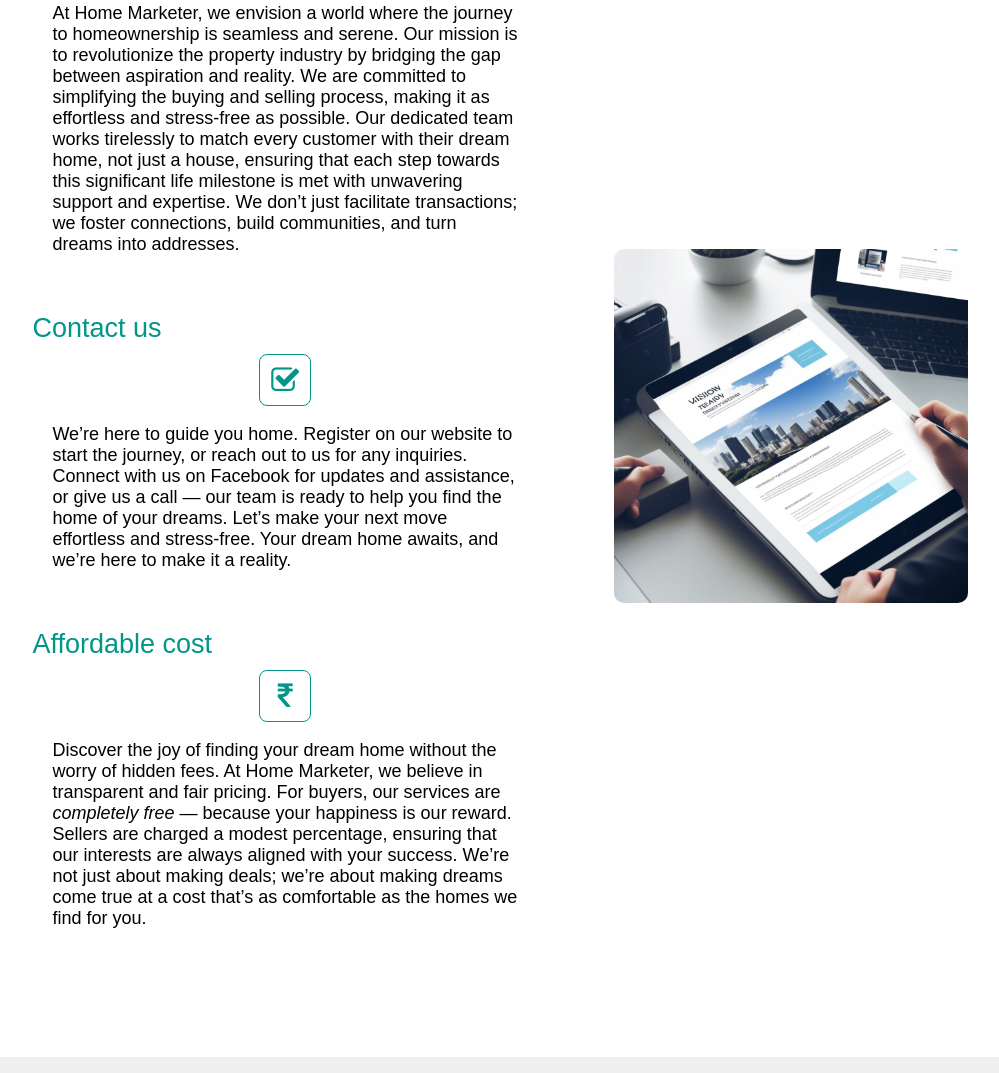
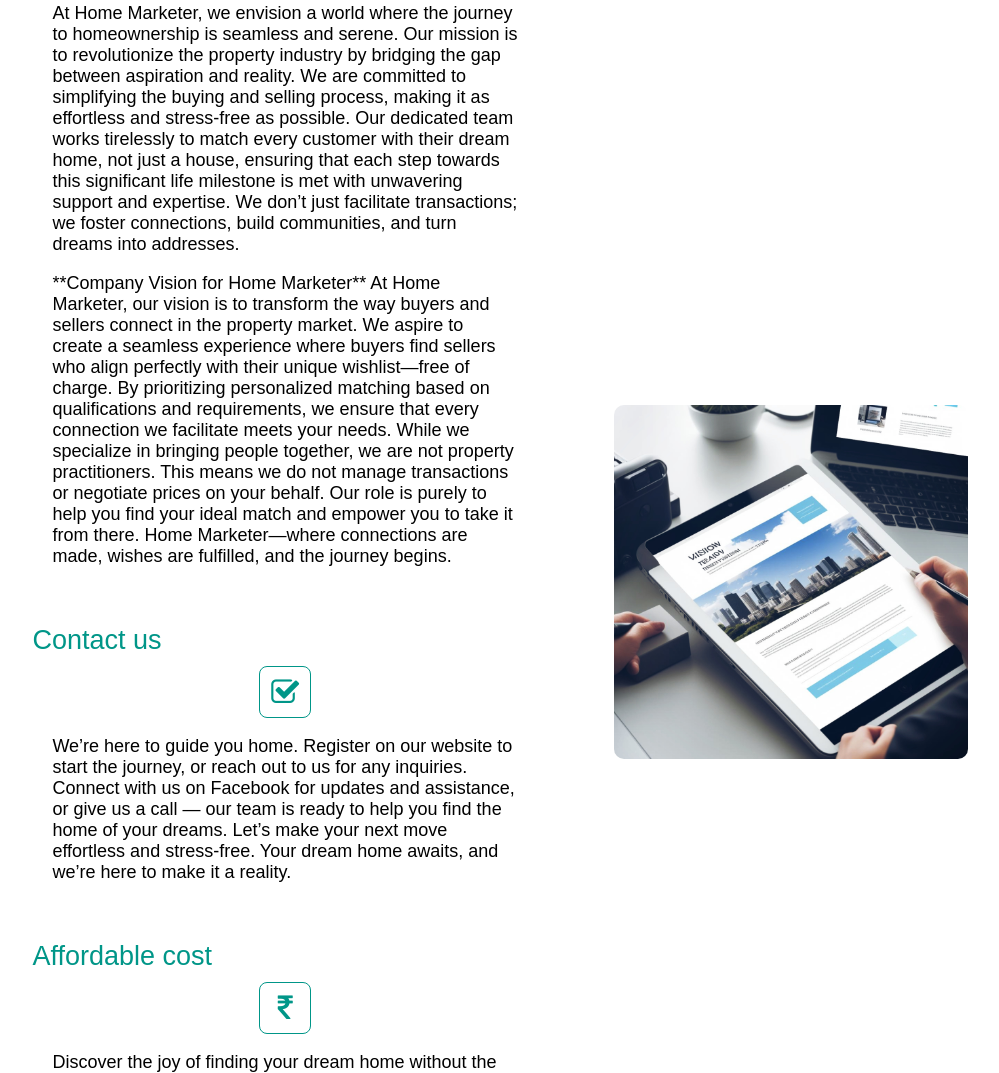
Before and after one commit to SimplicityTech/Home-Marketer, a plain HTML site: page index.html in a window 1280 px wide. Shown: the part 1242-2315 px from the top of the page, without its empty margins (102-1101 px from the left). Drawn offline with Linux system fonts and the light colour scheme; some packages are replaced by stand-ins of ours; a script that the page names is missing.

Commit message:
Update index.html

```diff
--- a/index.html
+++ b/index.html
@@ -71,6 +71,13 @@
             <i class="fa fa-shield"></i>
             <div class="feature-text">
             <p>At Home Marketer, we envision a world where the journey to homeownership is seamless and serene. Our mission is to revolutionize the property industry by bridging the gap between aspiration and reality. We are committed to simplifying the buying and selling process, making it as effortless and stress-free as possible. Our dedicated team works tirelessly to match every customer with their dream home, not just a house, ensuring that each step towards this significant life milestone is met with unwavering support and expertise. We don’t just facilitate transactions; we foster connections, build communities, and turn dreams into addresses.</p>
+            <P>**Company Vision for Home Marketer**
+
+At Home Marketer, our vision is to transform the way buyers and sellers connect in the property market. We aspire to create a seamless experience where buyers find sellers who align perfectly with their unique wishlist—free of charge. By prioritizing personalized matching based on qualifications and requirements, we ensure that every connection we facilitate meets your needs.
+
+While we specialize in bringing people together, we are not property practitioners. This means we do not manage transactions or negotiate prices on your behalf. Our role is purely to help you find your ideal match and empower you to take it from there.
+
+Home Marketer—where connections are made, wishes are fulfilled, and the journey begins.</P>
             </div>
         </div>
         </div>
```
